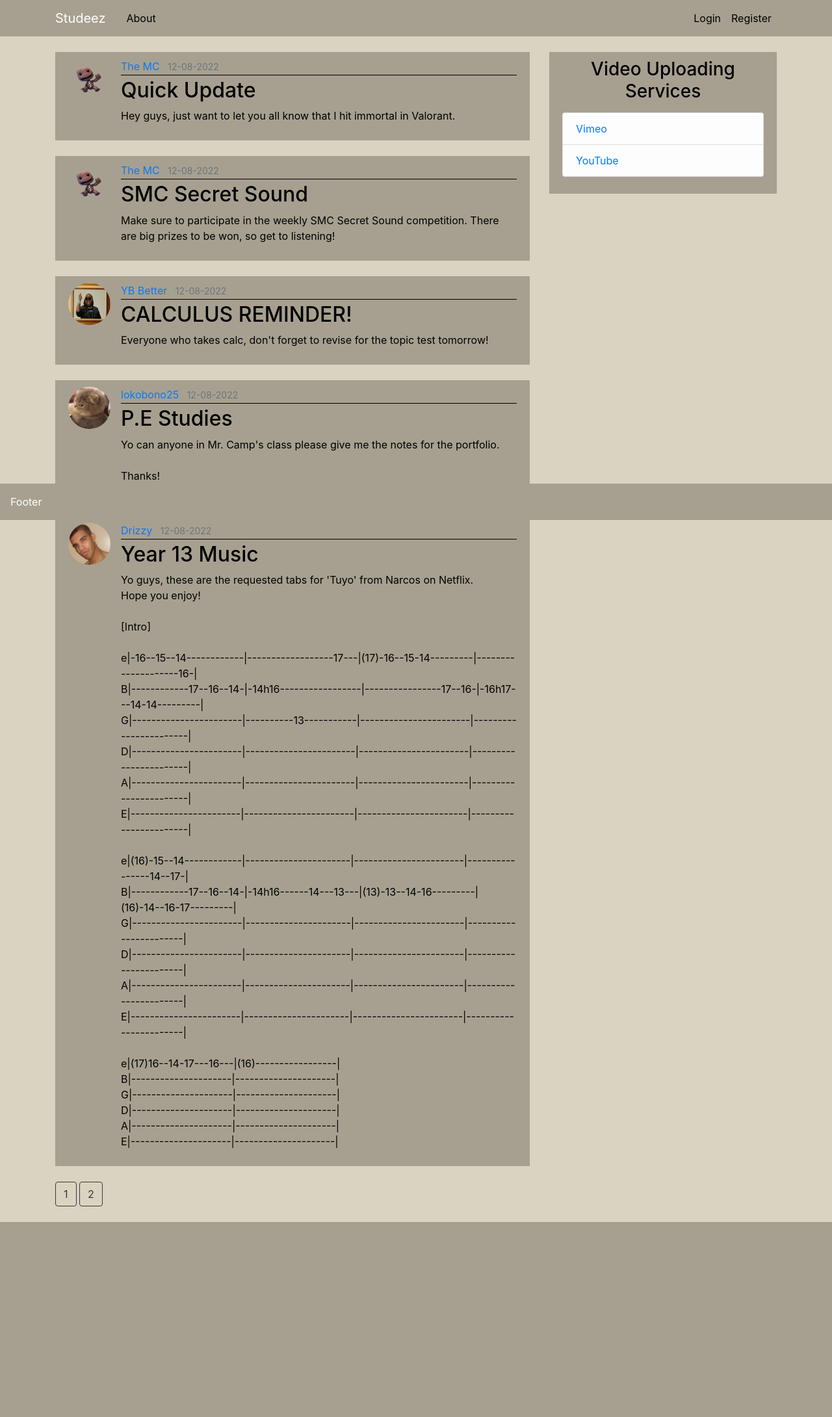
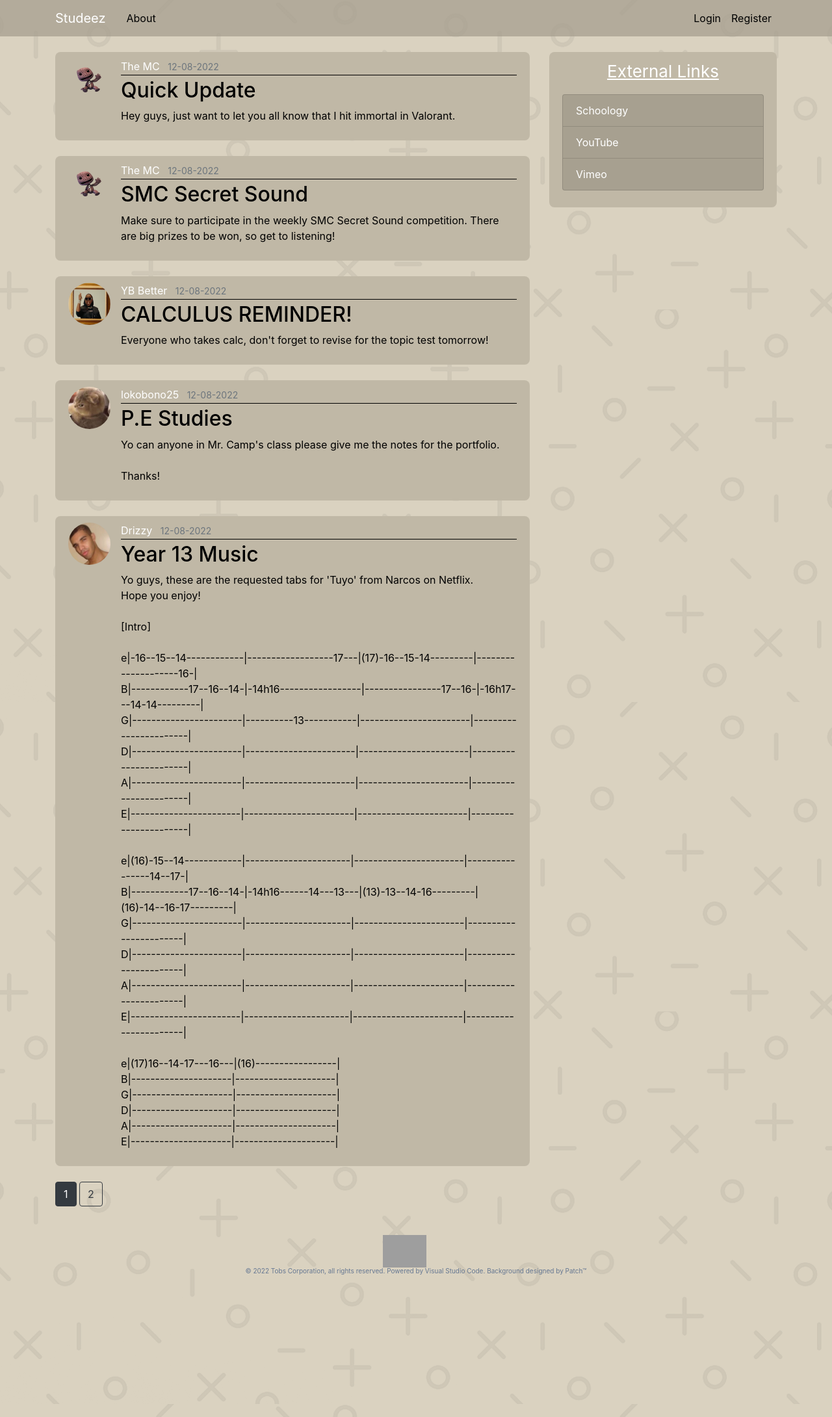
Before and after one commit to tobslovesjiji/Blog-V1, a Flask app: page / in a window 1280 px wide. Shown: the whole page at 65% size. Before the commit the page ends 1880 px from the top, so only its background shows below. Run offline with Flask 2, Linux system fonts and the light colour scheme; data comes from the database, SQL or seed files in the repository; both versions use the stored data as it was after the commit; some libraries are stand-ins or nearby versions; grey boxes are pictures that could not be loaded.

Commit message:
huge improvements

```diff
--- a/main_app/static/main.css
+++ b/main_app/static/main.css
@@ -1,7 +1,7 @@
 /*This css page will determine all the colour aspects of my website*/
 
 body {
-    background: #dad3c1;
+    background-image: url("images/background.png");
     color: #000000;
     margin-top: 5rem;
 }
@@ -10,7 +10,7 @@ h1, h2, h3, h4, h5, h6 {
     color: #000000;
 }
 
-.bg-steel { background-color: #a7a090;
+.bg-steel { background-color: #a7a090c2;
 }
 
 .site-header .navbar-nav .nav-link {
@@ -26,9 +26,14 @@ h1, h2, h3, h4, h5, h6 {
 }
 
 .content-section {
-    background: #a7a090;
+    background: #c0b8a6;
     padding: 10px 20px;
     margin-bottom: 24px;
+    border-radius: 8px;
+}
+
+.list-group-item {
+    background-color: #a7a090;
 }
 
 .article-title {
@@ -36,7 +41,7 @@ h1, h2, h3, h4, h5, h6 {
 }
 
 a.article-title:hover {
-    color: 428bca;
+    color: white;
     text-decoration: none;
 }
 
@@ -57,7 +62,7 @@ a.article-title:hover {
 }
 
 .article-metadata a:hover {
-    color: #000;
+    color: white;
     text-decoration: none;
 }
 
@@ -77,3 +82,78 @@ a.article-title:hover {
 .account-heading {
     font-size: 2.5rem;
 }
+
+.mr-2 {
+   display: inline-block;
+   position: relative;
+   color: white;
+}
+
+.mr-2:after {
+   content: '';
+   position: absolute;
+   width: 100%;
+   transform: scaleX(0);
+   height: 2px;
+   bottom: 0;
+   left: 0;
+   background-color: white;
+   transform-origin: bottom right;
+   transition: transform 0.25s ease-out;
+}
+
+.mr-2:hover:after {
+   transform: scaleX(1);
+   transform-origin: bottom left;
+}
+
+.article-title {
+   display: inline-block;
+   position: relative;
+   color: black;
+}
+
+.article-title:after {
+   content: '';
+   position: absolute;
+   width: 100%;
+   transform: scaleX(0);
+   height: 3px;
+   bottom: -5px;
+   left: 0;
+   background-color: white;
+   transform-origin: bottom right;
+   transition: transform 0.25s ease-out;
+}
+
+.article-title:hover:after {
+   transform: scaleX(1);
+   transform-origin: bottom left;
+}
+
+#footer {
+    height: 300px;
+    width: 615px;
+    margin: 0 auto 0 auto;
+    padding: 20px 0 0 0px;
+    position: relative;
+}
+
+  #footer p {
+  color: #657792;
+  font-size: 10px;
+  line-height: 100%;
+}
+
+#footer img {
+  display: inline;
+  margin-right: 35px;
+}
+
+a img {
+  border: 0;
+}
+
+.esrb {
+  float: left;
+}
--- a/main_app/templates/home.html
+++ b/main_app/templates/home.html
@@ -18,7 +18,7 @@
     {% for page_num in posts.iter_pages(left_edge=1, right_edge=1, left_current=1, right_current=2) %}
         {% if page_num %}
             {% if posts.page == page_num %}
-                <a class="btn btn-outline-dark mb-4" href="{{ url_for('home', page=page_num) }}">{{ page_num }}</a>
+                <a class="btn btn-dark mb-4" href="{{ url_for('home', page=page_num) }}">{{ page_num }}</a>
             {% else %}
                 <a class="btn btn-outline-dark mb-4" href="{{ url_for('home', page=page_num) }}">{{ page_num }}</a>
             {% endif %}
--- a/main_app/templates/layout.html
+++ b/main_app/templates/layout.html
@@ -63,11 +63,11 @@
           </div>
           <div class="col-md-4">
             <div class="content-section">
-              <center><h3>Video Uploading Services</h3></center>
-              <p class='text-muted'>
+              <center><p style="color:white; font-size:26px;"><u>External Links</u></p></center>
                 <ul class="list-group">
-                  <li class="list-group-item list-group-item-light"><a href="https://vimeo.com/" target="_blank">Vimeo</a></li>
-                  <li class="list-group-item list-group-item-light"><a href="https://www.youtube.com/" target="_blank">YouTube</a></li>
+                  <li class="list-group-item list-group-item"><a href="https://schoology.sanctamaria.school.nz/login?destination=home&school=457814129" target="_blank" style="color: white">Schoology</a></li>
+                  <li class="list-group-item list-group-item"><a href="https://www.youtube.com/" target="_blank" style="color: white">YouTube</a></li>
+                  <li class="list-group-item list-group-item"><a href="https://vimeo.com/" target="_blank" style="color: white">Vimeo</a></li>
                 </ul>
               </p>
             </div>
@@ -75,29 +75,14 @@
         </div>
       </main>
 
-      <head>
-        <meta name="viewport" content="width=device-width, initial-scale=1">
-        <style>
-        .footer {
-           position: fixed;
-           left: 0;
-           bottom: 0;
-           width: 100%;
-           background-color: #a7a090;
-           color: white;
-           text-align: left;
-           padding-left: 16px;
-           padding-top: 16px;
-        }
-        </style>
-        </head>
-        <body>
-
-        <div class="footer">
-          <p>Footer</p>
-        </div>
-
-        </body>
+      <!-- footer -->
+      <div id="footer" style="width: 615px;">
+        <div id="footer_content">
+          <center><a href="https://code.visualstudio.com/"><img src="https://upload.wikimedia.org/wikipedia/commons/thumb/9/9a/Visual_Studio_Code_1.35_icon.svg/2048px-Visual_Studio_Code_1.35_icon.svg.png" style="height: 50px"></a>
+          <br/>
+          <p>&copy 2022 Tobs Corporation, all rights reserved.  Powered by Visual Studio Code. Background designed by Patch™</p>
+          <script src="/wp-content/themes/counterstrike_launch/js/agever.js"></script>
+      </div>
 
     <!-- Optional JavaScript -->
     <!-- jQuery first, then Popper.js, then Bootstrap JS -->
--- a/main_app/templates/post.html
+++ b/main_app/templates/post.html
@@ -6,7 +6,7 @@
         <div class="media-body">
             <div class="article-metadata">
                 <a class="mr-2" href="#"> {{ post.author.username }}</a>
-                <small class="text-light">{{ post.date_posted.strftime('%d-%m-%Y') }}</small>
+                <small class="text-muted">{{ post.date_posted.strftime('%d-%m-%Y') }}</small>
                 {% if post.author == current_user %}
                     <div>
                         <a class="btn btn-secondary btn-small mt-1 mb-1" href="{{ url_for('update_post', post_id=post.id) }}">Update</a>
--- a/main_app/templates/register.html
+++ b/main_app/templates/register.html
@@ -5,7 +5,7 @@
         <form method="POST" action="">
             {{ form.hidden_tag() }}
             <fieldset class="form-group">
-                <legend class="border-bottom mb-4">Join Today</legend>
+                <legend class="border-bottom mb-4">Join Today!</legend>
                 <div class="form-group">
                     {{ form.username.label(class="form-control-label") }}
                         {% if form.username.errors %}
```
Also changed, not shown: main_app/site.db, main_app/static/images/background.png (added), main_app/static/profile_pics/036d028eba5865ec.jpg (added), main_app/static/profile_pics/2a6dca70deb19287.png (added), main_app/static/profile_pics/7aaf63e09004ead1.png (added), main_app/static/profile_pics/8dc478744e6e6b8d.jpg (added), main_app/static/profile_pics/9a91ba1ca37b3ed0.png (added), main_app/static/profile_pics/fc750fbbc15a27cd.jpg (added).
